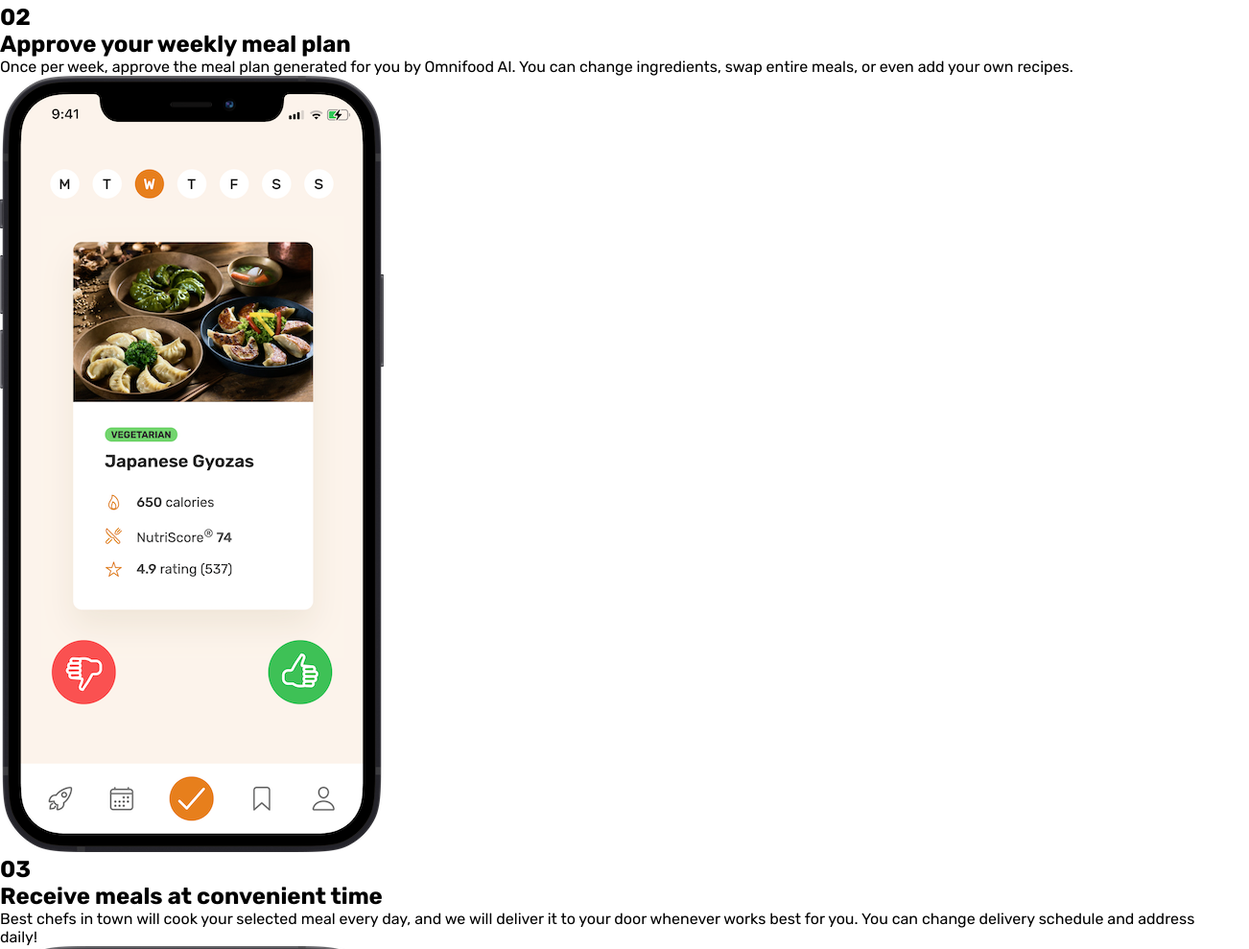
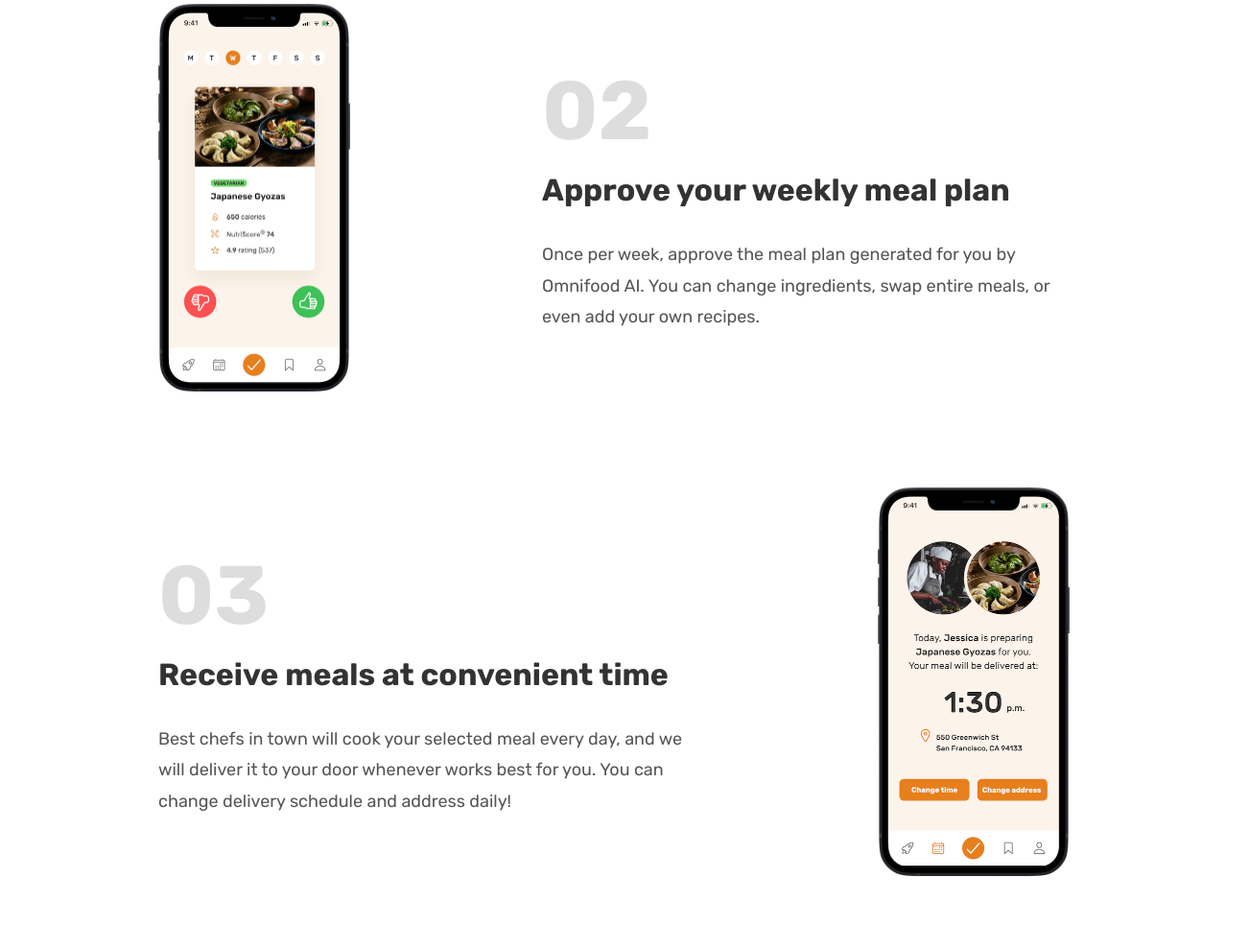
Before and after one commit to Premsingh20/My-Projects, a plain HTML site: page 16 FEB Omnifood clone/index.html in a window 1280 px wide. Shown: the part 2362-3351 px from the top of the page at 96% size, 1302 px wide, since content can reach past the window. Drawn offline with Linux system fonts and the light colour scheme.

Commit message:
done with features section

```diff
--- a/16 FEB Omnifood clone/index.html
+++ b/16 FEB Omnifood clone/index.html
@@ -95,12 +95,13 @@
 
     <!-- Feature 2 -->
     <section class="features-section-2">
+        <img src="./assets/asset 14.png" alt="features-section-img">
         <div>
             <h1>02</h1>
             <h2>Approve your weekly meal plan</h2>
             <p>Once per week, approve the meal plan generated for you by Omnifood AI. You can change ingredients, swap entire meals, or even add your own recipes.</p>
         </div>
-        <img src="./assets/asset 14.png" alt="features-section-img">
+
     </section>
 
     <!-- Feature 3 -->
--- a/16 FEB Omnifood clone/style.css
+++ b/16 FEB Omnifood clone/style.css
@@ -195,6 +195,7 @@ main .left-hero-section {
     padding: 0 352px 100px 352px ;
     gap: 200px;
     align-items: center;
+    justify-content: center;
 }
 
 .features-section-1 div h1 {
@@ -218,3 +219,66 @@ main .left-hero-section {
 .features-section-1 img {
     width: 200px;
 }
+
+/* features section 2 */
+.features-section-2 {
+    display: flex;
+    padding: 0 352px 100px 352px;
+    gap: 200px;
+    align-items: center;
+    justify-content: center;
+}
+
+.features-section-2 div h1 {
+    font-size: 86px;
+    margin-bottom: 12px;
+    color: #dddddd;
+}
+
+.features-section-2 div h2 {
+    font-size: 32px;
+    margin-bottom: 32px;
+    color: #333333;
+}
+
+.features-section-2 div p {
+    font-size: 18px;line-height: 32.4px;
+    color: #555555;
+    width: 550px;
+}
+
+.features-section-2 img {
+    width: 200px;
+}
+
+/* features section 3 */
+/* features section 2 */
+.features-section-3 {
+    display: flex;
+    padding: 0 352px 100px 352px;
+    gap: 200px;
+    align-items: center;
+    justify-content: center;
+}
+
+.features-section-3 div h1 {
+    font-size: 86px;
+    margin-bottom: 12px;
+    color: #dddddd;
+}
+
+.features-section-3 div h2 {
+    font-size: 32px;
+    margin-bottom: 32px;
+    color: #333333;
+}
+
+.features-section-3 div p {
+    font-size: 18px;line-height: 32.4px;
+    color: #555555;
+    width: 550px;
+}
+
+.features-section-3 img {
+    width: 200px;
+}
```
